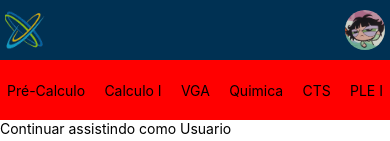
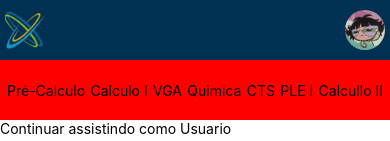
Before and after one commit to rondicunha/ect2525-2022, a React Native app: screen / in a window 390 px wide. Shown: the top 141 px of the page. Built offline with nearby package versions, Linux system fonts and the light colour scheme.

Commit message:
commit teste

```diff
--- a/App.js
+++ b/App.js
@@ -23,6 +23,7 @@
         <Text>Quimica</Text>
         <Text>CTS</Text>
         <Text>PLE I</Text>
+        <Text>Calcullo II</Text>
       </View>
 
       <View style={styles.continue}>
```
